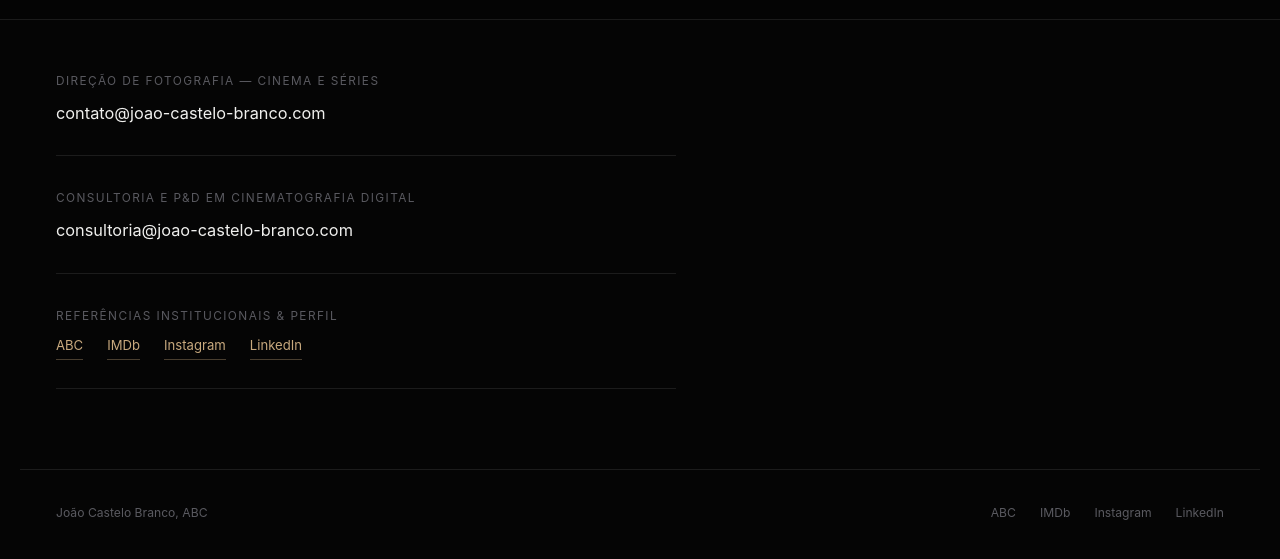
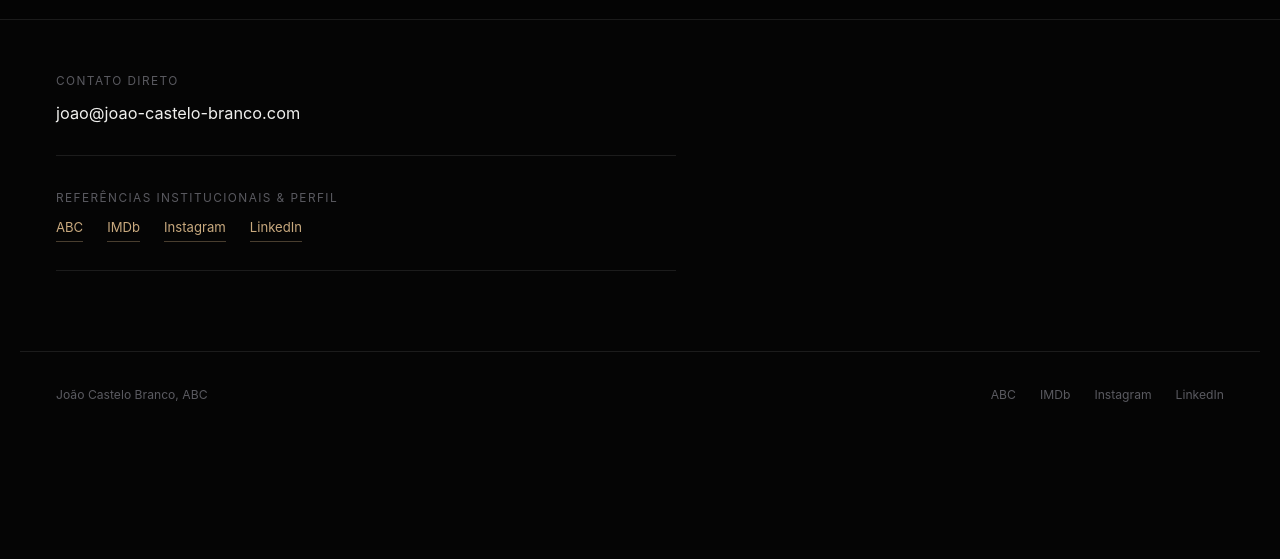
Before and after one commit to joao-castelo-branco/joao-castelo-branco.github.io, a plain HTML site: page index.html in a window 1280 px wide. Both pictures are taken after a click on the button "Contato". Shown: the part 49-608 px from the top of the page. Drawn offline with Linux system fonts and the light colour scheme.

Commit message:
Atualiza site 2026-11-24 22:13

```diff
--- a/index.html
+++ b/index.html
@@ -769,13 +769,8 @@
     <div class="page-container">
       <div class="contact-list">
         <div class="contact-row">
-          <span class="contact-label" data-i18n="contactCinemaLabel">Direção de Fotografia — Cinema e Séries</span>
-          <a href="mailto:contato@joao-castelo-branco.com" class="contact-value">contato@joao-castelo-branco.com</a>
-        </div>
-
-        <div class="contact-row">
-          <span class="contact-label" data-i18n="contactTechLabel">Consultoria e P&amp;D em cinematografia digital</span>
-          <a href="mailto:consultoria@joao-castelo-branco.com" class="contact-value">consultoria@joao-castelo-branco.com</a>
+          <span class="contact-label" data-i18n="contactDirectLabel">Contato Direto</span>
+          <a href="mailto:joao@joao-castelo-branco.com" class="contact-value">joao@joao-castelo-branco.com</a>
         </div>
 
         <div class="contact-row">
@@ -1049,8 +1044,7 @@
         consNum4: "04 / ON-SET DIT & LOOK",
         consMatizDesc: "A look-creation application and streamlined toolkit designed for on-set DIT (Digital Imaging Technician) workflows.",
         consMatizLink: "Project page and GitHub repository →",
-        contactCinemaLabel: "Cinematography — Feature Films & Series",
-        contactTechLabel: "Consulting & R&D in digital cinematography",
+        contactDirectLabel: "Direct Contact",
         contactInstLabel: "Institutional References & Profile"
       }
     };
```
